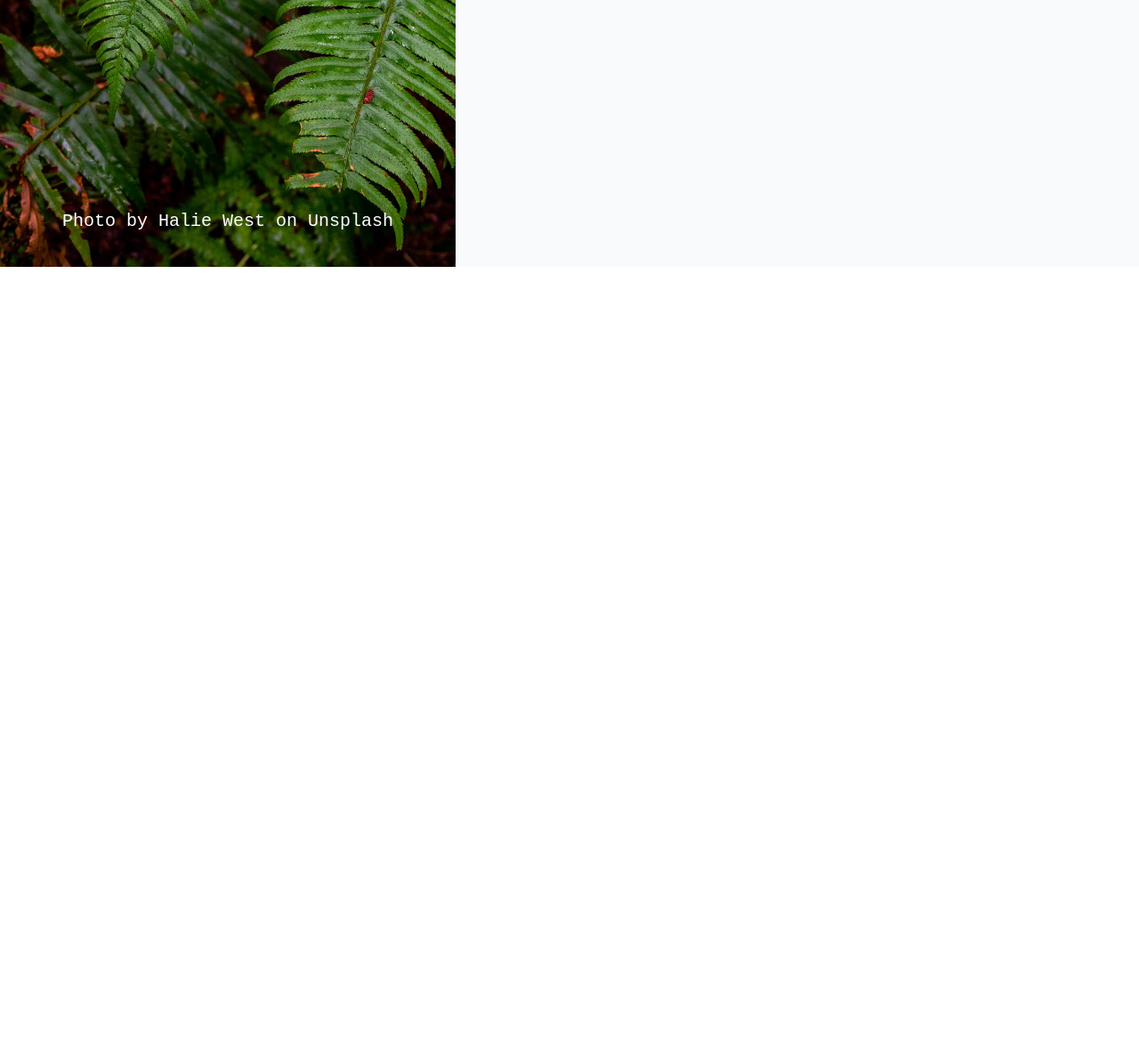
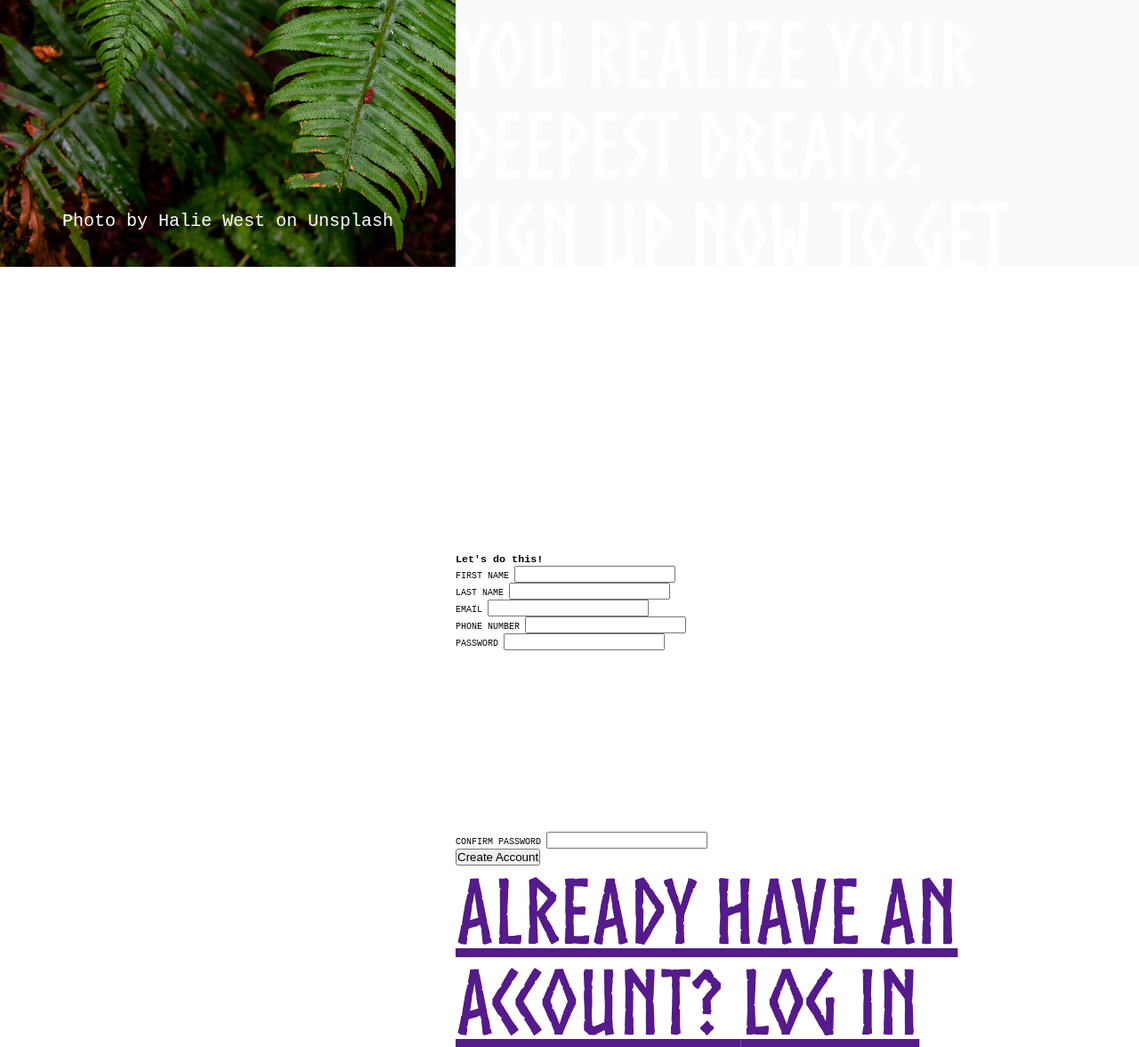
Before and after one commit to kennethlorenz/signup-form, a plain HTML site: page index.html in a window 1280 px wide. Shown: the part 500-1677 px from the top of the page at 89% size. Before the commit the page ends 800 px from the top, so only its background shows below. Drawn offline with Linux system fonts and the light colour scheme.

Commit message:
Add right section

```diff
--- a/index.html
+++ b/index.html
@@ -10,10 +10,63 @@
     <section class="left">
       <div class="left-header">
         <img src="./images/odin-logo.png" alt="Odin Logo" />
-        <p>ODIN</p>
+        <p class="logo-name">ODIN</p>
       </div>
       <footer>Photo by Halie West on Unsplash</footer>
     </section>
-    <section class="right"></section>
+    <section class="right">
+      <div class="heading">
+        <p>
+          This is not a real online service! You know you need something like
+          this on your life to help you realize your deepest dreams.
+        </p>
+        <p>Sign up <span>now</span> to get started.</p>
+        <p>You know you want to.</p>
+      </div>
+      <form action="" meth="get">
+        <h3>Let's do this!</h3>
+        <div class="row">
+          <div class="row-child">
+            <label for="first-name">FIRST NAME</label>
+            <input type="text" name="first-name" id="first-name" />
+          </div>
+          <div class="row-child">
+            <label for="last-name">LAST NAME</label>
+            <input type="text" name="last-name" id="last-name" />
+          </div>
+        </div>
+        <div class="row">
+          <div class="row-child">
+            <label for="email">EMAIL</label>
+            <input type="email" name="email" id="email" />
+          </div>
+          <div class="row-child">
+            <label for="phone-number">PHONE NUMBER</label>
+            <input type="tel" name="phone-number" id="phone-number" />
+          </div>
+        </div>
+        <div class="row">
+          <div class="row-child">
+            <label for="password">PASSWORD</label>
+            <input type="password" name="password" id="password" required />
+            <p class="hidden">*Passwords do not match</p>
+          </div>
+          <div class="row-child">
+            <label for="confirm-password">CONFIRM PASSWORD</label>
+            <input
+              type="password"
+              name="confirm-password"
+              id="confirm-password"
+            />
+          </div>
+        </div>
+      </form>
+      <div class="account">
+        <div><button>Create Account</button></div>
+        <p>
+          <a href="">Already have an account? <span>Log in</span></a>
+        </p>
+      </div>
+    </section>
   </body>
 </html>
```
